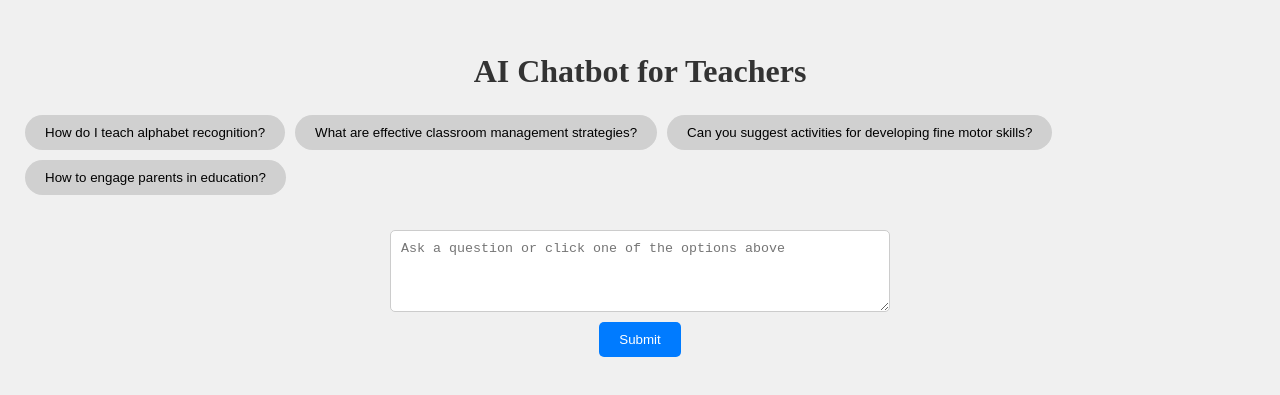
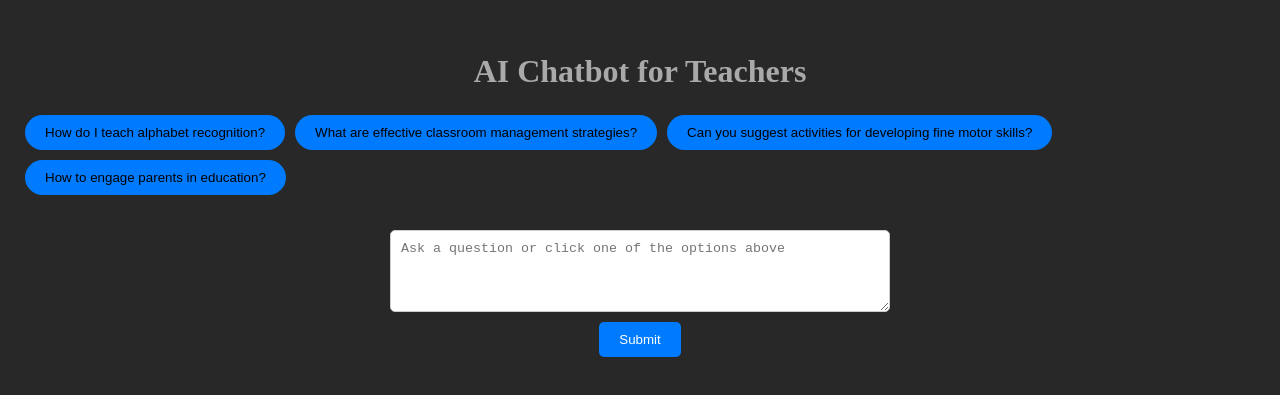
Before and after one commit to jacke4711/LiberAdmin4, a Next.js app: page / in a window 1280 px wide. Shown: the part 195-590 px from the top of the page. Built offline with nearby package versions, Linux system fonts and the light colour scheme.

Commit message:
Update index.tsx
Styling

```diff
--- a/pages/index.tsx
+++ b/pages/index.tsx
@@ -15,6 +15,7 @@ const Home = () => {
   async function handleSubmit(e: FormEvent) {
     e.preventDefault();
     setIsLoading(true);
+    try {
       const response = await fetch('/api/chat', {
         method: 'POST',
         headers: {
@@ -22,17 +23,26 @@ const Home = () => {
         },
         body: JSON.stringify({ question }),
       });
+
+      if (!response.ok) {
+        throw new Error(`Error: ${response.status}`);
+      }
+
       const data = await response.json();
       setAnswer(data.answer);
+    } catch (error) {
+      console.error('Failed to fetch answer:', error);
+      setAnswer('Failed to fetch answer. Please try again.');
+    }
     setIsLoading(false);
   }
 
   return (
-    <div style={{ backgroundColor: '#f0f0f0', minHeight: '100vh', display: 'flex', justifyContent: 'center', alignItems: 'center', flexDirection: 'column' }}>
-      <h1 style={{ color: '#333' }}>AI Chatbot for Teachers</h1>
+    <div style={{ backgroundColor: '#282828', minHeight: '100vh', display: 'flex', justifyContent: 'center', alignItems: 'center', flexDirection: 'column' }}>
+      <h1 style={{ color: '#a9a9a9' }}>AI Chatbot for Teachers</h1>
       <div style={{ margin: '20px' }}>
         {predefinedQuestions.map(({ id, text }) => (
-          <button key={id} onClick={() => setQuestion(text)} style={{ background: '#d0d0d0', border: 'none', borderRadius: '20px', padding: '10px 20px', margin: '5px', cursor: 'pointer' }}>
+          <button key={id} onClick={() => setQuestion(text)} style={{ background: '#007bff', border: 'none', borderRadius: '20px', padding: '10px 20px', margin: '5px', cursor: 'pointer' }}>
             {text}
           </button>
         ))}
```
Lines whose indentation alone changed are shown as unchanged.
